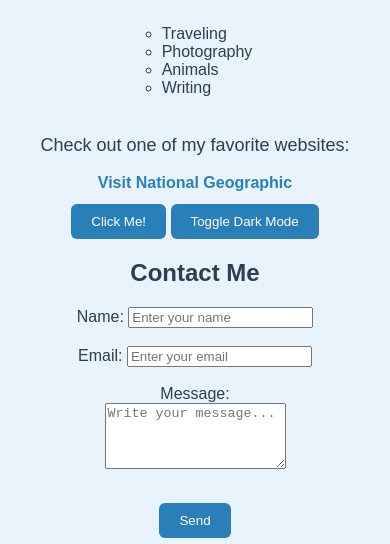
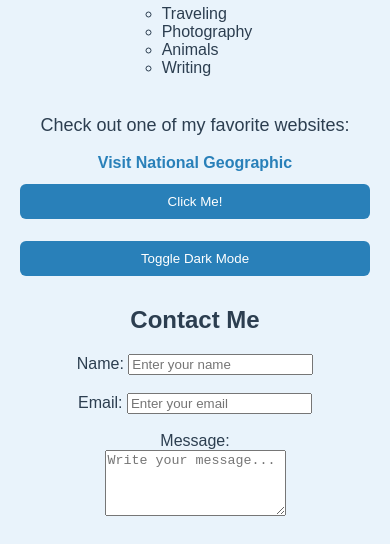
Before and after one commit to taylorbrigman/day1-bio-page, a plain HTML site: page index.html in a window 390 px wide. Shown: the part 300-844 px from the top of the page. Drawn offline with Linux system fonts and the light colour scheme.

Commit message:
Added responsive design for mobile view

```diff
--- a/css/style.css
+++ b/css/style.css
@@ -94,3 +94,24 @@ button:hover {
   color: #ffd54a;
 }
 /* test change */
+/* Mobile view adjustments */
+@media (max-width: 768px) {
+  body {
+    padding: 20px;
+  }
+
+  main {
+    max-width: 100%;
+    margin: 0;
+  }
+
+  img {
+    width: 100%;
+    height: auto;
+  }
+
+  button {
+    width: 100%;
+    margin-bottom: 10px;
+  }
+}
```
